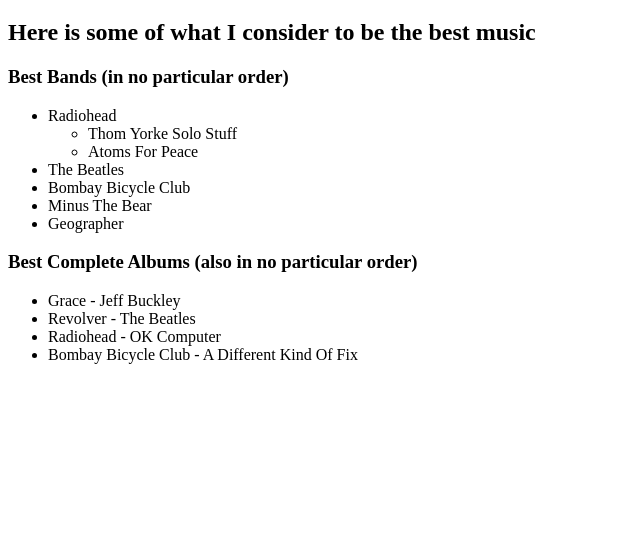
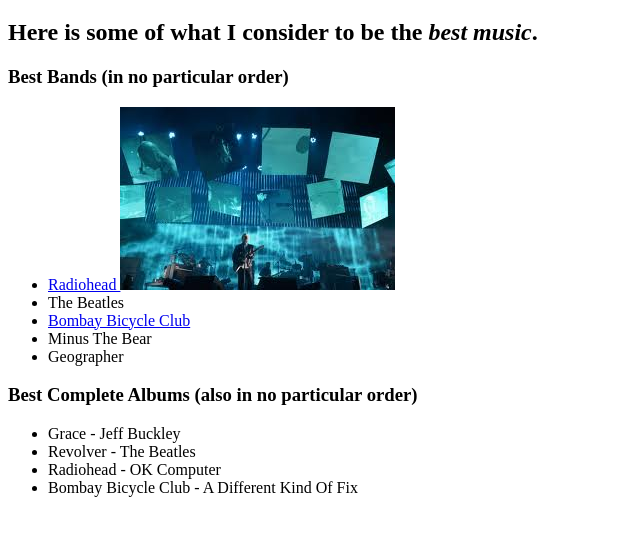
Before and after one commit to jacobrmartin/Epicodus-Tutorials, a plain HTML site: page favorite-things.html in a window 1280 px wide. Shown: the part 61-596 px from the top of the page, without its empty margins (0-640 px from the left). Drawn offline with Linux system fonts and the light colour scheme.

Commit message:
Added anchor, embolden, and italicize tags

```diff
--- a/favorite-things.html
+++ b/favorite-things.html
@@ -6,17 +6,22 @@
 
   <body>
     <h1>My Favorite Music</h1>
-    <h2>Here is some of what I consider to be the best music</h2>
+    <h2>Here is some of what I consider to be the <em>best music</em>.</h2>
 
     <h3>Best Bands (in no particular order)</h3>
     <ul>
-      <li>Radiohead</li>
-        <ul>
-          <li>Thom Yorke Solo Stuff</li>
-          <li>Atoms For Peace</li>
-        </ul>
+      <li>
+        <a href="http://radiohead.com">
+          Radiohead
+          <img src="img/Radiohead Concert.jpeg" alt="A picture of a Radiohead Concert.">
+        </a>
+      </li>
       <li>The Beatles</li>
-      <li>Bombay Bicycle Club</li>
+      <li>
+        <a href="http://bombaybicycleclubmusic.com">
+          Bombay Bicycle Club
+        </a>
+      </li>
       <li>Minus The Bear</li>
       <li>Geographer</li>
     </ul>
```
Also changed, not shown: my-first-webpage.html (+9 -3 lines), img/Radiohead Concert.jpeg (added).
